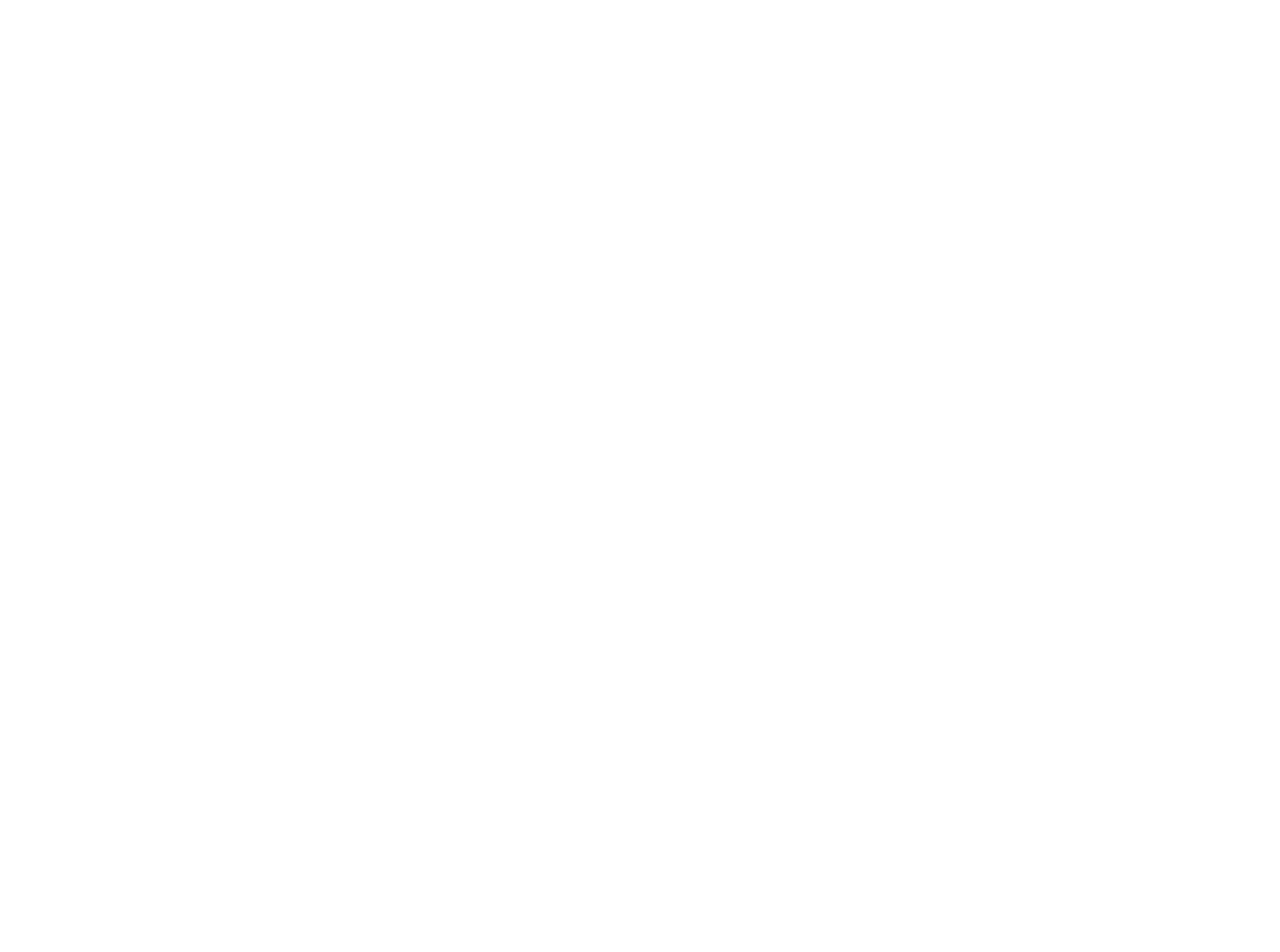
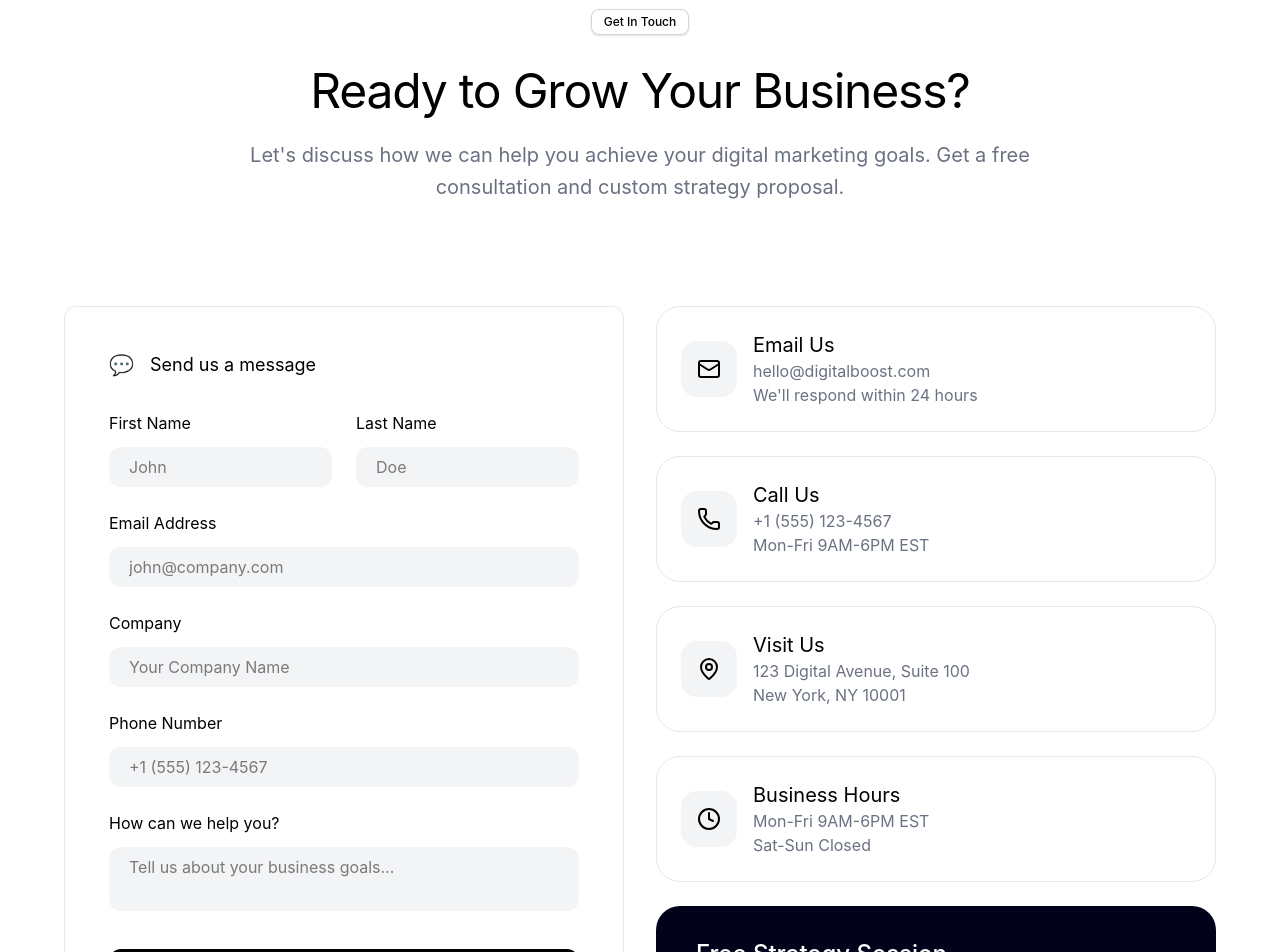
Before and after one commit to gayathri23-y/Agency-digital-market, a React (Vite) app: page / in a window 1280 px wide. Shown: the part 4140-5092 px from the top of the page. Before the commit the page ends 3170 px from the top, so only its background shows below. Built offline with nearby package versions, Linux system fonts and the light colour scheme.

Commit message:
update raja and kathir

```diff
--- a/src/App.jsx
+++ b/src/App.jsx
@@ -1,5 +1,4 @@
 import React from "react";
-import { BrowserRouter, Routes, Route } from "react-router-dom";
 import Home from "./Pages/Home";
 
 const App = () => {
--- a/src/Components/Contact/Form.jsx
+++ b/src/Components/Home/Form.jsx
@@ -35,16 +35,16 @@
       <div className="grid grid-cols-1 lg:grid-cols-2 gap-8 items-start">
   {/* Left Side Form */}
   <div className="rounded-xl border border-gray-200 bg-white p-4 sm:p-6 lg:p-11">
-    <div className="mb-8 flex items-center gap-3 text-black">
+    <div className="mb-8 flex items-center gap-4 text-black">
       <span className="text-xl">💬</span>
-      <h2 className="text-xl sm:text-2xl font-medium">
+      <h2 className="text-xl sm:text-lg font-normal">
         Send us a message
       </h2>
     </div>
 
     <div className="grid grid-cols-1 md:grid-cols-2 gap-6">
       <div>
-        <label className="block text-base sm:text-lg mb-3">
+        <label className="block text-base sm:text-md mb-3">
           First Name
         </label>
         <input
@@ -55,7 +55,7 @@
       </div>
 
       <div>
-        <label className="block text-base sm:text-lg mb-3">
+        <label className="block text-base sm:text-md mb-3">
           Last Name
         </label>
         <input
@@ -65,10 +65,10 @@
         />
       </div>
     </div>
-
-    <div className="space-y-2">
+<br/>
+    <div className="space-y-6">
       <div>
-        <label className="block text-base sm:text-lg mb-3">
+        <label className="block text-base sm:text-md mb-3">
           Email Address
         </label>
         <input
@@ -79,7 +79,7 @@
       </div>
 
       <div>
-        <label className="block text-base sm:text-lg mb-3">Company</label>
+        <label className="block text-base sm:text-md mb-3">Company</label>
         <input
           type="text"
           placeholder="Your Company Name"
@@ -88,7 +88,7 @@
       </div>
 
       <div>
-        <label className="block text-base sm:text-lg mb-3">
+        <label className="block text-base sm:text-md mb-3">
           Phone Number
         </label>
         <input
@@ -99,7 +99,7 @@
       </div>
 
       <div>
-        <label className="block text-base sm:text-lg mb-3">
+        <label className="block text-base sm:text-md mb-3">
           How can we help you?
         </label>
         <textarea
@@ -111,7 +111,7 @@
     </div>
 
     <div className="mt-8">
-      <button className="w-full rounded-xl bg-black px-6 py-3 text-white font-medium flex items-center justify-center gap-2">
+      <button className="w-full rounded-xl bg-black px-6 py-3 text-white font-normal flex items-center justify-center gap-2">
         <FaTelegramPlane className="text-lg" />
         <span>Send Message</span>
       </button>
@@ -127,7 +127,7 @@
             {card.icon}
           </div>
           <div>
-            <h3 className="text-xl font-medium text-black">
+            <h3 className="text-xl font-normal text-black">
               {card.title}
             </h3>
             <p className="text-gray-500">{card.line1}</p>
--- a/src/Components/Contact/Getintouch.jsx
+++ b/src/Components/Home/Getintouch.jsx
@@ -4,16 +4,16 @@
   return (
      <section className="w-full min-h-[400px] bg-white flex items-center justify-center px-4 sm:px-6 md:px-8 lg:px-16 xl:px-16">
       <div className="w-full max-w-5xl text-center px-4 sm:px-6 md:px-8 lg:px-16 xl:px-16">
-        <button className="mb-8 rounded-full border border-gray-300 bg-white px-6 py-2 text-sm font-medium text-black shadow-sm">
+        <button className="mb-8 rounded-lg border border-gray-300 bg-white px-3 py-1 text-xs font-medium text-black shadow-sm">
           Get In Touch
         </button>
 
-        <h1 className="text-3xl sm:text-4xl md:text-5xl lg:text-6xl font-normal tracking-tight text-black mb-6">
+        <h1 className="text-3xl sm:text-3xl md:text-3xl lg:text-5xl font-normal tracking-tight text-black mb-6">
           Ready to Grow Your Business?
         </h1>
 
-        <p className="text-base sm:text-lg md:text-2xl lg:text-3xl leading-relaxed text-gray-500 max-w-4xl mx-auto">
-          Let&apos;s discuss how we can help you achieve your digital marketing goals. Get a free
+        <p className="text-base sm:text-lg md:text-xl lg:text-xl leading-relaxed text-gray-500 max-w-4xl mx-auto">
+          Let&apos;s discuss how we can help you achieve your digital marketing goals. Get a free <br/>
          consultation and custom strategy proposal.
         </p>
       </div>
--- a/src/Components/Home/Service.jsx
+++ b/src/Components/Home/Service.jsx
@@ -57,7 +57,7 @@
   ];
 
   return (
-    <div className="bg-[#f8f9fb] pt-20 pb-40">
+    <div className="bg-[#f3f4f6] pt-20 pb-40">
 
       {/* HEADER */}
       <div className="px-4 sm:px-6 md:px-10 lg:px-16 text-center mb-14">
--- a/src/Pages/Home.jsx
+++ b/src/Pages/Home.jsx
@@ -3,6 +3,9 @@
 import Hero from "./../Components/Home/Hero"
 import Services from "./../Components/Home/Service"
 import About from './../Components/Home/About'
+import Testimonials from './../Components/Home/Testimonal'
+import Getintouch from './../Components/Home/Getintouch'
+import Form from './../Components/Home/Form'
 
 const Home = () => {
   return (
@@ -11,6 +14,9 @@
       <Hero />
       <Services />
       <About/>
+      <Testimonials/>
+      <Getintouch/>
+      <Form/>
     </>
   );
 };
--- a/src/Pages/Testimonal.jsx
+++ /dev/null
@@ -1,9 +0,0 @@
-import Testimonal from './../Components/Testimonal';
-
-const TestimonialSection =() => {
-    return (
-        <Testimonal/>
-    )
-}
-
-export default TestimonialSection
```
Also changed, not shown: src/Components/Home/Testimonal.jsx (renamed from src/Components/Testimonal.jsx), 1 other file (tests, documents, lock files or other folders).
